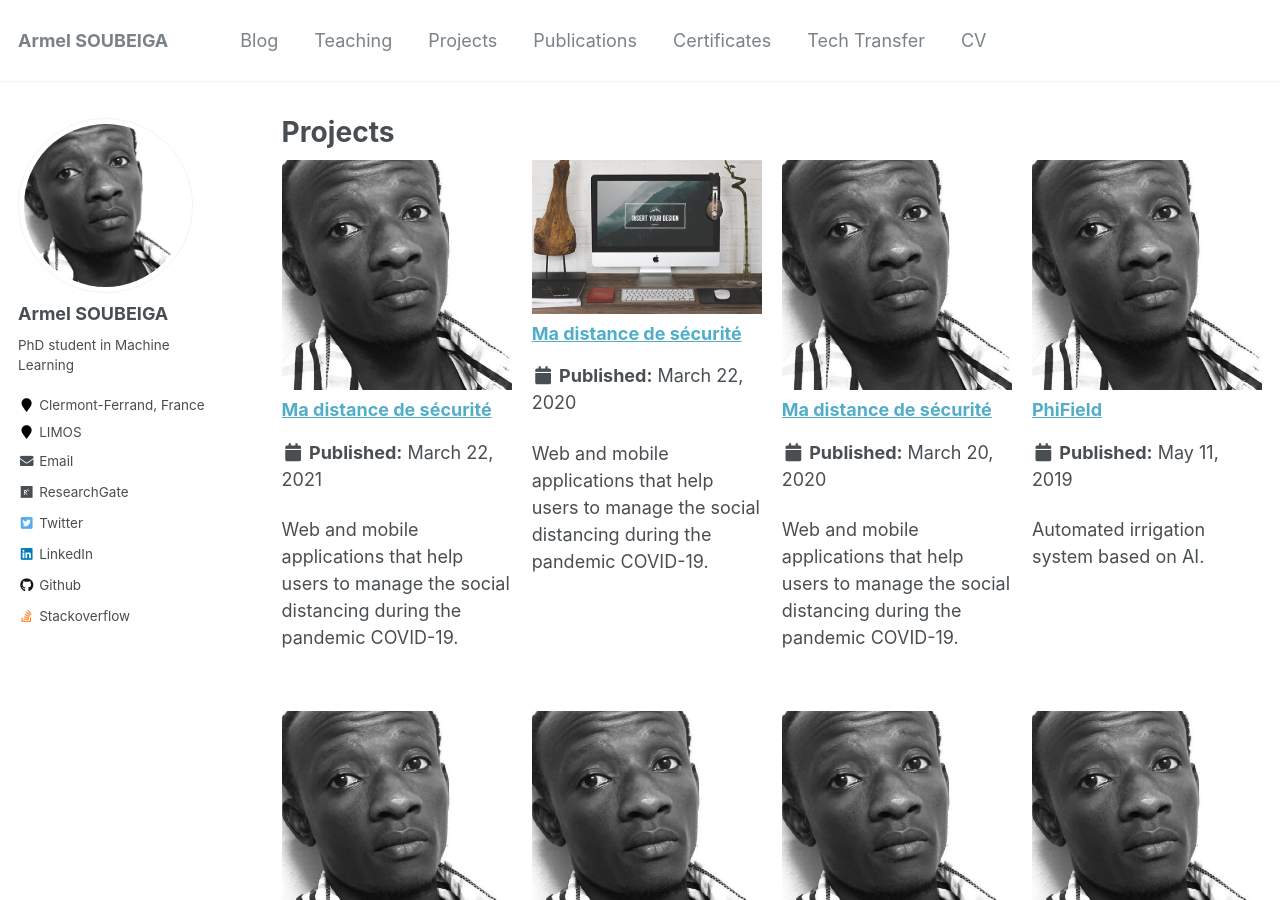
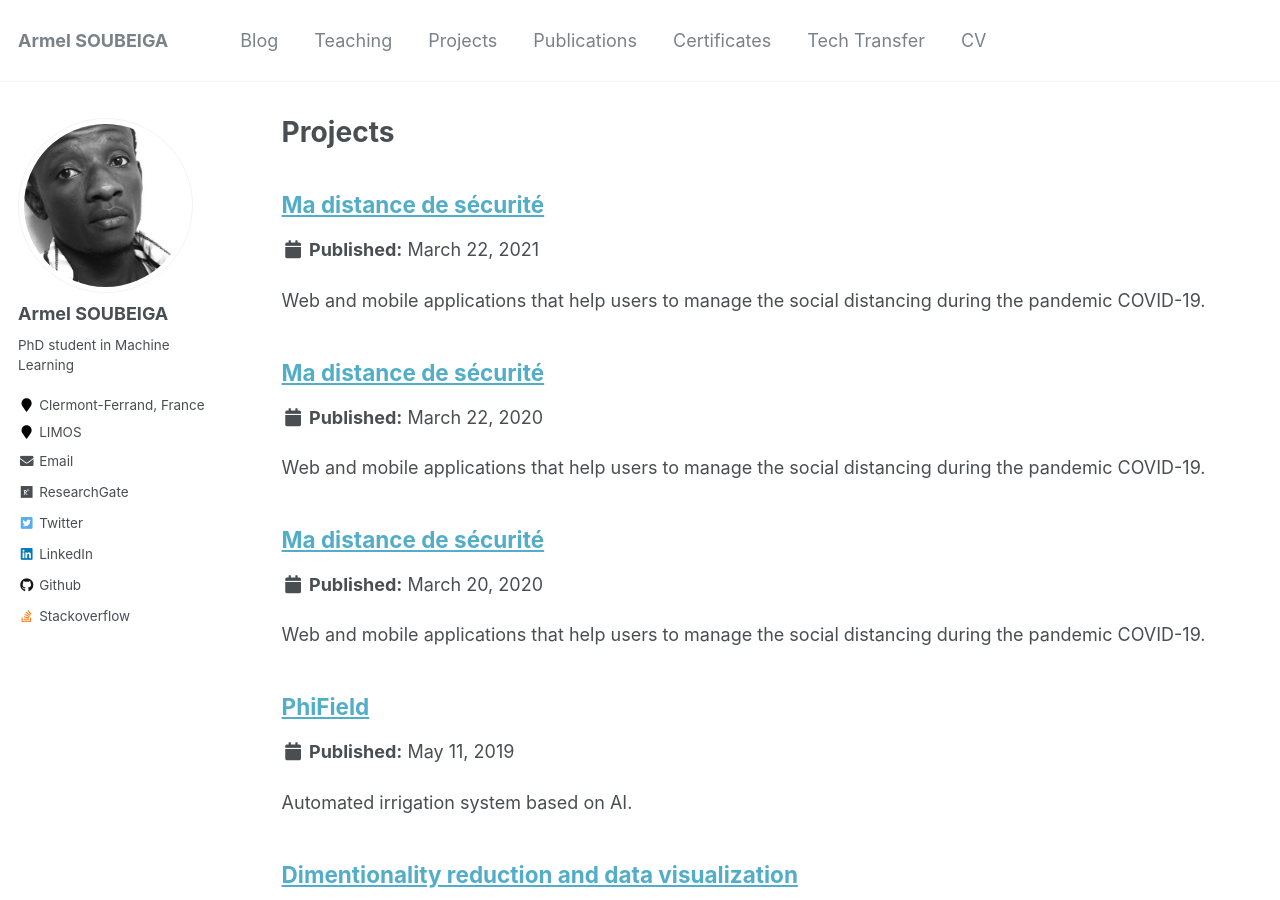
Before and after one commit to armelsoubeiga/neweb, a Jekyll site: the page built from _pages/projects.html, in a window 1280 px wide and 900 px high. Built offline with Jekyll 4.4.1, drawn with Linux system fonts in a browser that asks for light colours.

Commit message:
Update projects.html

```diff
--- a/_pages/projects.html
+++ b/_pages/projects.html
@@ -9,6 +9,6 @@ author_profile: true
 
 <div class="projects">
 {% for post in site.projects reversed %}
-  {% include archive-single2.html %}
+  {% include archive-single.html %}
 {% endfor %}
 <div>
```
